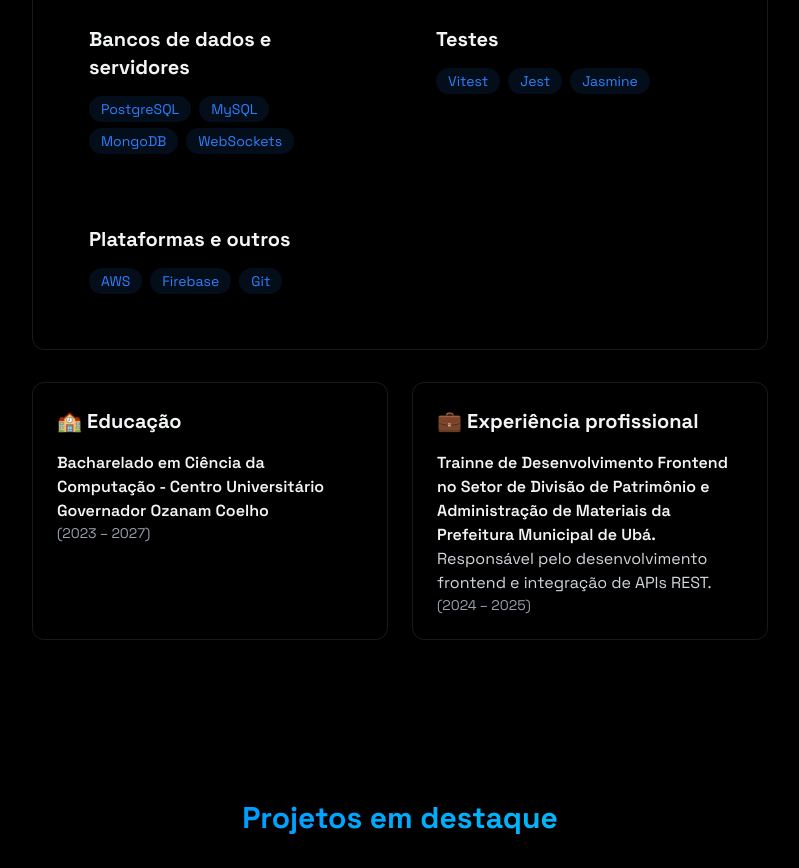
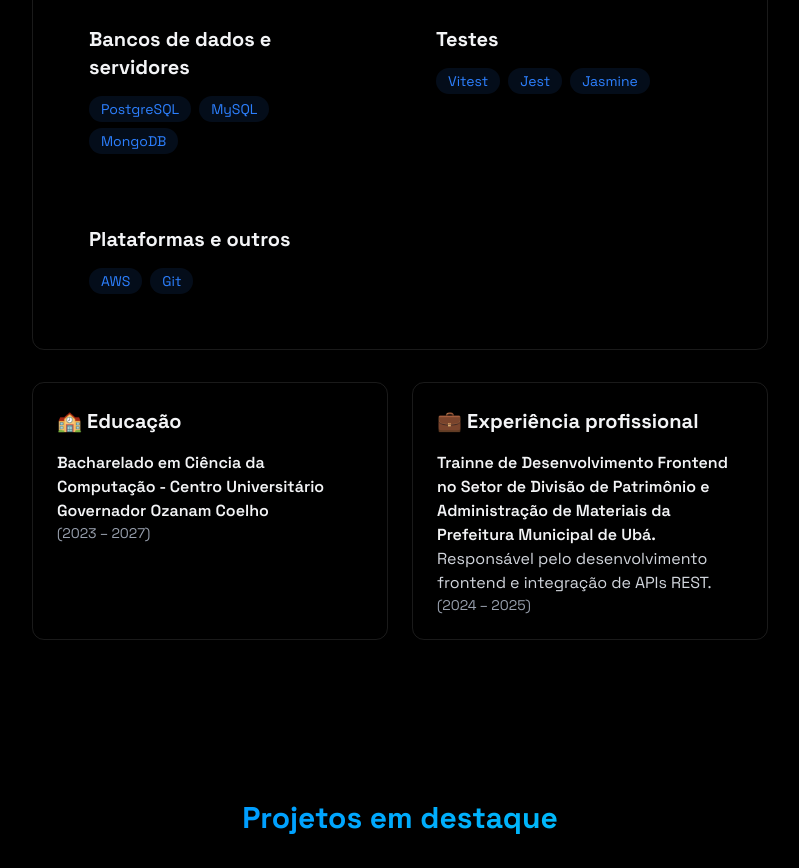
Before and after one commit to lucasrodriguescunha/beautiful-portfolio, a React (Vite) app: page /pt in a window 1280 px wide. Shown: the part 1320-2188 px from the top of the page, without its empty margins (240-1039 px from the left). Built offline with nearby package versions, Linux system fonts and the light colour scheme.

Commit message:
feat: remove WebSockets and Firebase from skills list for accuracy

```diff
--- a/src/data/skills.js
+++ b/src/data/skills.js
@@ -9,7 +9,7 @@ export const getSkills = (t) => [
   },
   {
     title: t('databases_servers'),
-    items: ['PostgreSQL', 'MySQL', 'MongoDB', 'WebSockets'],
+    items: ['PostgreSQL', 'MySQL', 'MongoDB'],
   },
   {
     title: t('tests'),
@@ -17,6 +17,6 @@ export const getSkills = (t) => [
   },
   {
     title: t('platforms_others'),
-    items: ['AWS', 'Firebase', 'Git'],
+    items: ['AWS', 'Git'],
   },
 ];
```
